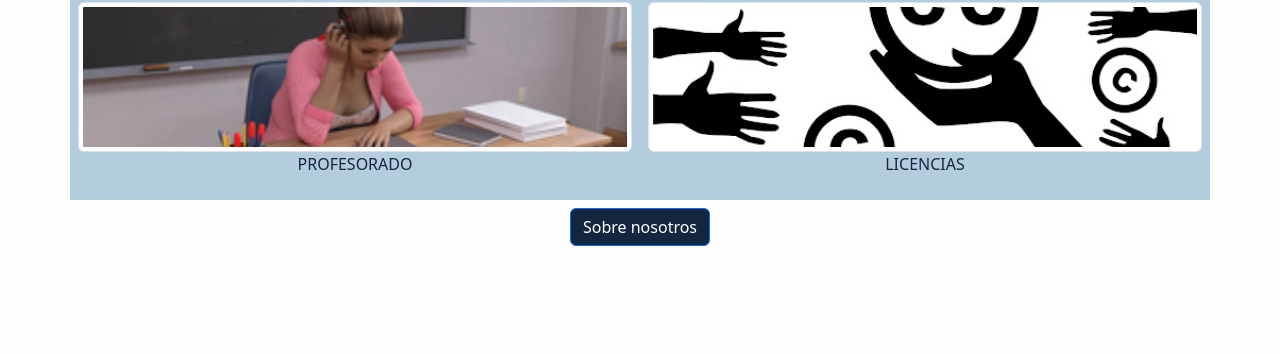
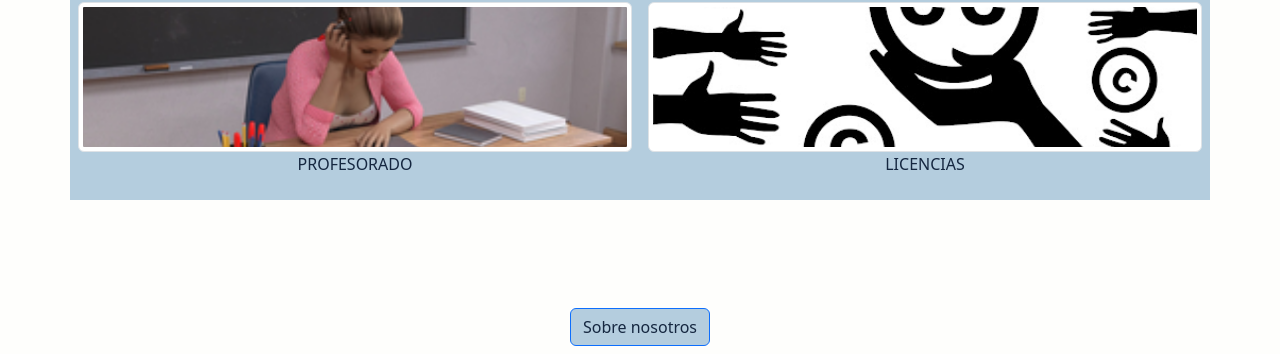
Before and after one commit to agarciacif/web_IPC, a website built with Vite: page index.html in a window 1280 px wide. Shown: the part 1256-1610 px from the top of the page. Before the commit the page ends 1510 px from the top, so only its background shows below. Built offline with nearby package versions, Linux system fonts and the light colour scheme.

Commit message:
footer mal integrado (sorry)

```diff
--- a/index.html
+++ b/index.html
@@ -315,7 +315,7 @@
       </div>
     </main>
     <footer class="d-flex justify-content-center m-2 footer">
-      <a href="sobreNosotros.html"><button class="btn btn-primary" id="botonSN">Sobre nosotros</button></a>
+      <a href="sobreNosotros.html"><button class="btn btn-primary" id="botonFooter">Sobre nosotros</button></a>
     </footer>
 
     <a href="#" id="botonSubir">↑</a>
```
Also changed, not shown: licencias.html (+2 -2 lines), manualDeGestionYCalendario.html (+2 -2 lines), normativa.html (+1 -1 lines), profesorado.html (+1 -1 lines), tfgPrevios.html (+2 -2 lines).
